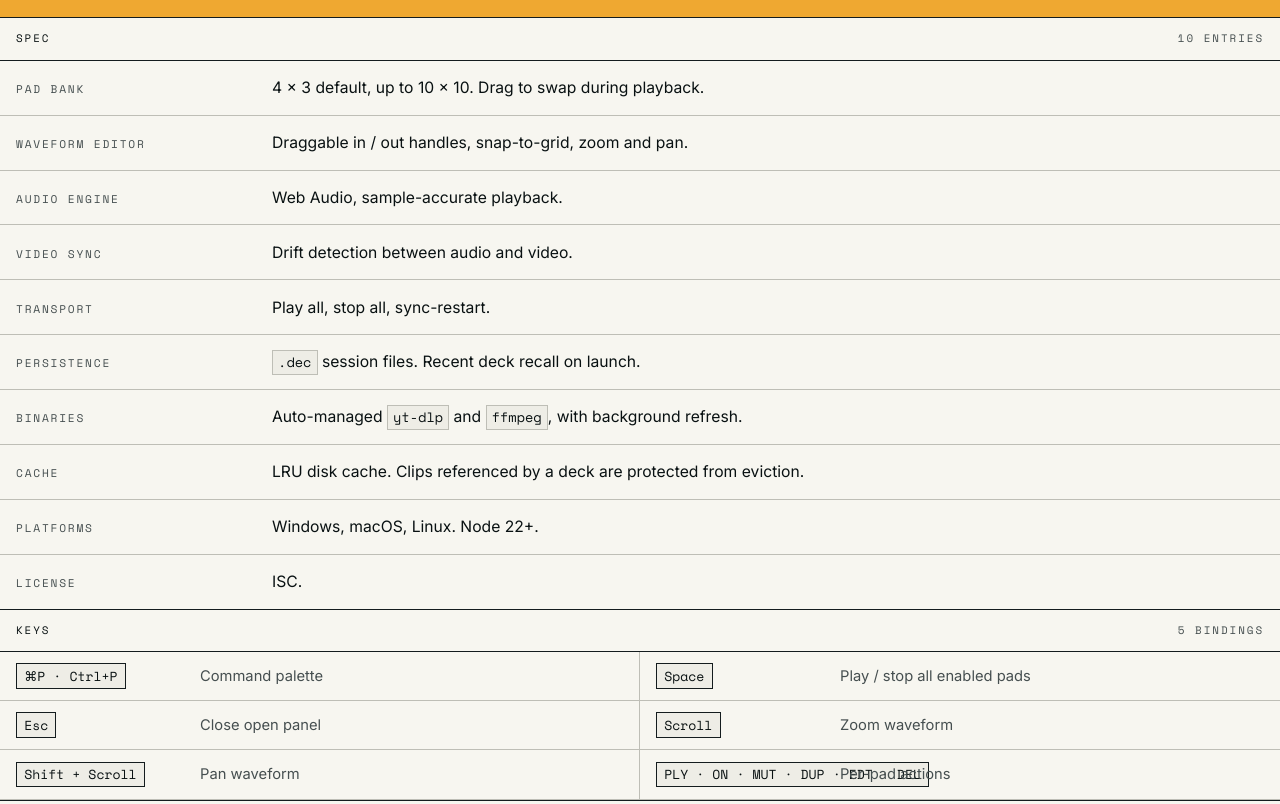
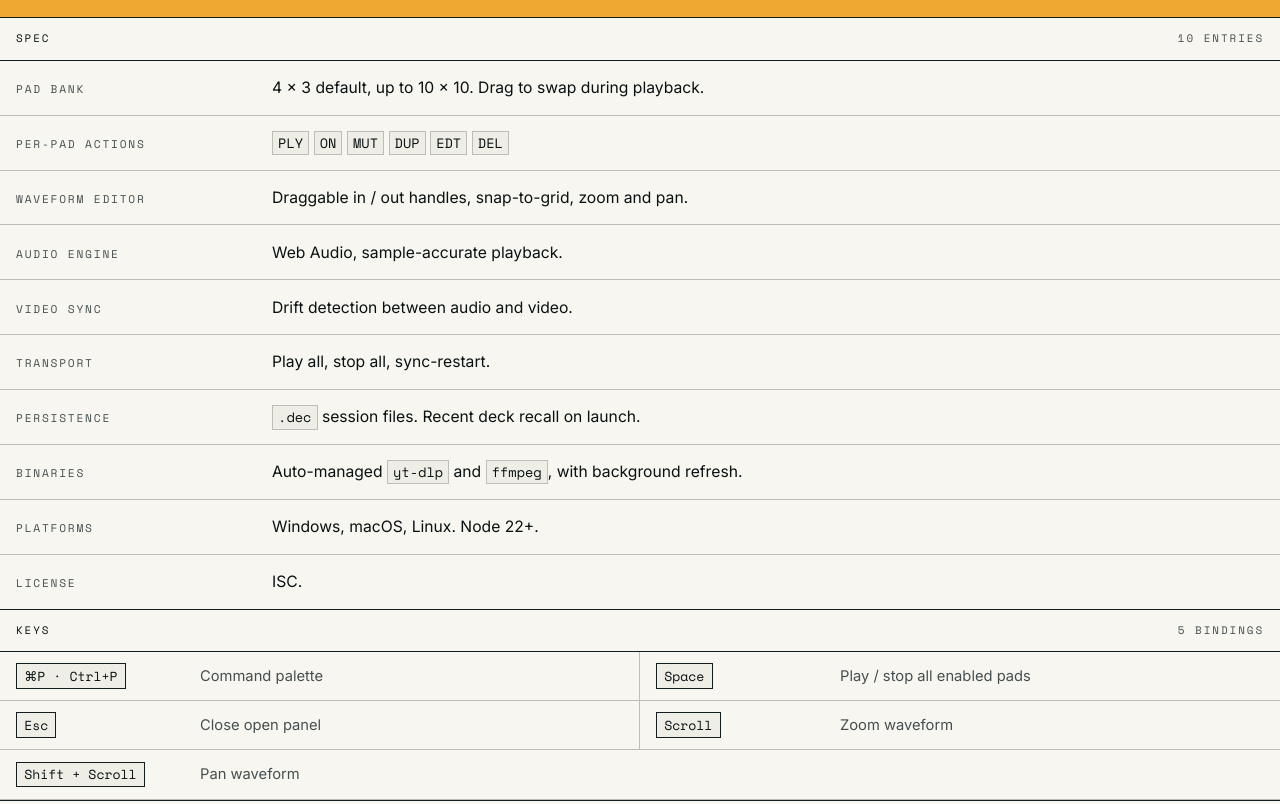
Before and after one commit to tealios/landing, a plain HTML site: page loopdec/index.html in a window 1280 px wide. Shown: the part 720-1524 px from the top of the page. Drawn offline with nearby package versions, Linux system fonts and the light colour scheme.

Commit message:
loopdec: move per-pad actions to specs, drop cache row
The per-pad action codes ran wider than the keys column and overflowed
the grid. They are not really keystrokes, so they move into the specs
table next to the pad bank row, where the dd column wraps and renders
them as inline mono chips. Cache row is gone. With 5 actual keys now,
the last odd row in the keys grid spans both columns to keep the
table clean.

```diff
--- a/loopdec/index.html
+++ b/loopdec/index.html
@@ -223,7 +223,7 @@
       border-right: 1px solid var(--hairline);
     }
     @media (min-width: 720px) {
-      .kbd:nth-child(odd):last-child { border-right: 1px solid var(--hairline); }
+      .kbd:nth-child(odd):last-child { grid-column: 1 / -1; border-right: 0; }
       .kbd:nth-child(2n) { border-right: 0; }
     }
     @media (max-width: 720px) {
@@ -324,13 +324,13 @@
     </div>
     <dl>
       <div class="spec-row"><dt>Pad bank</dt><dd>4 × 3 default, up to 10 × 10. Drag to swap during playback.</dd></div>
+      <div class="spec-row"><dt>Per-pad actions</dt><dd><code>PLY</code> <code>ON</code> <code>MUT</code> <code>DUP</code> <code>EDT</code> <code>DEL</code></dd></div>
       <div class="spec-row"><dt>Waveform editor</dt><dd>Draggable in / out handles, snap-to-grid, zoom and pan.</dd></div>
       <div class="spec-row"><dt>Audio engine</dt><dd>Web Audio, sample-accurate playback.</dd></div>
       <div class="spec-row"><dt>Video sync</dt><dd>Drift detection between audio and video.</dd></div>
       <div class="spec-row"><dt>Transport</dt><dd>Play all, stop all, sync-restart.</dd></div>
       <div class="spec-row"><dt>Persistence</dt><dd><code>.dec</code> session files. Recent deck recall on launch.</dd></div>
       <div class="spec-row"><dt>Binaries</dt><dd>Auto-managed <code>yt-dlp</code> and <code>ffmpeg</code>, with background refresh.</dd></div>
-      <div class="spec-row"><dt>Cache</dt><dd>LRU disk cache. Clips referenced by a deck are protected from eviction.</dd></div>
       <div class="spec-row"><dt>Platforms</dt><dd>Windows, macOS, Linux. Node 22+.</dd></div>
       <div class="spec-row"><dt>License</dt><dd>ISC.</dd></div>
     </dl>
@@ -347,7 +347,6 @@
       <div class="kbd"><span class="k">Esc</span><span class="a">Close open panel</span></div>
       <div class="kbd"><span class="k">Scroll</span><span class="a">Zoom waveform</span></div>
       <div class="kbd"><span class="k">Shift + Scroll</span><span class="a">Pan waveform</span></div>
-      <div class="kbd"><span class="k">PLY · ON · MUT · DUP · EDT · DEL</span><span class="a">Per-pad actions</span></div>
     </div>
   </section>
 
```
